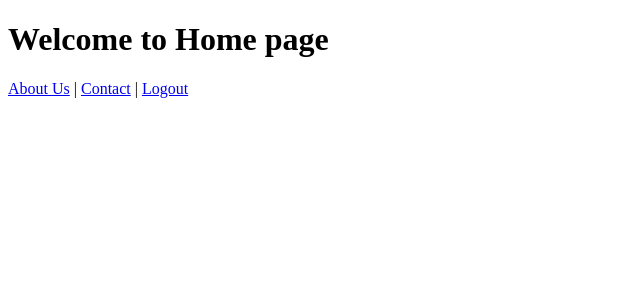
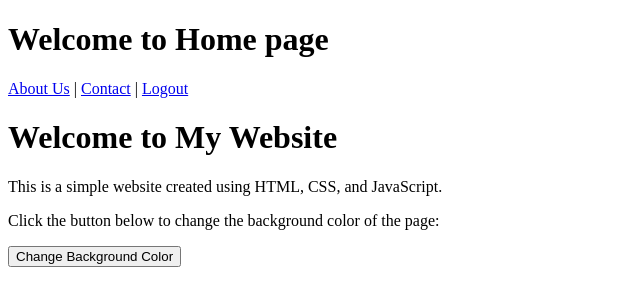
Before and after one commit to ernestisibor9/ourGitClass, a plain HTML site: page home.html in a window 1280 px wide. Shown: the whole page, without its empty margins (0-640 px from the left). Drawn offline with Linux system fonts and the light colour scheme.

Commit message:
Update home.html

```diff
--- a/home.html
+++ b/home.html
@@ -12,5 +12,11 @@
         <a href="contact.html">Contact</a> |
         <a href="logout.php">Logout</a>
     </p>
+    <div class="container">
+      <h1>Welcome to My Website</h1>
+      <p>This is a simple website created using HTML, CSS, and JavaScript.</p>
+      <p>Click the button below to change the background color of the page:</p>
+      <button onclick="changeBackgroundColor()">Change Background Color</button>
+    </div>
 </body>
 </html>
```
